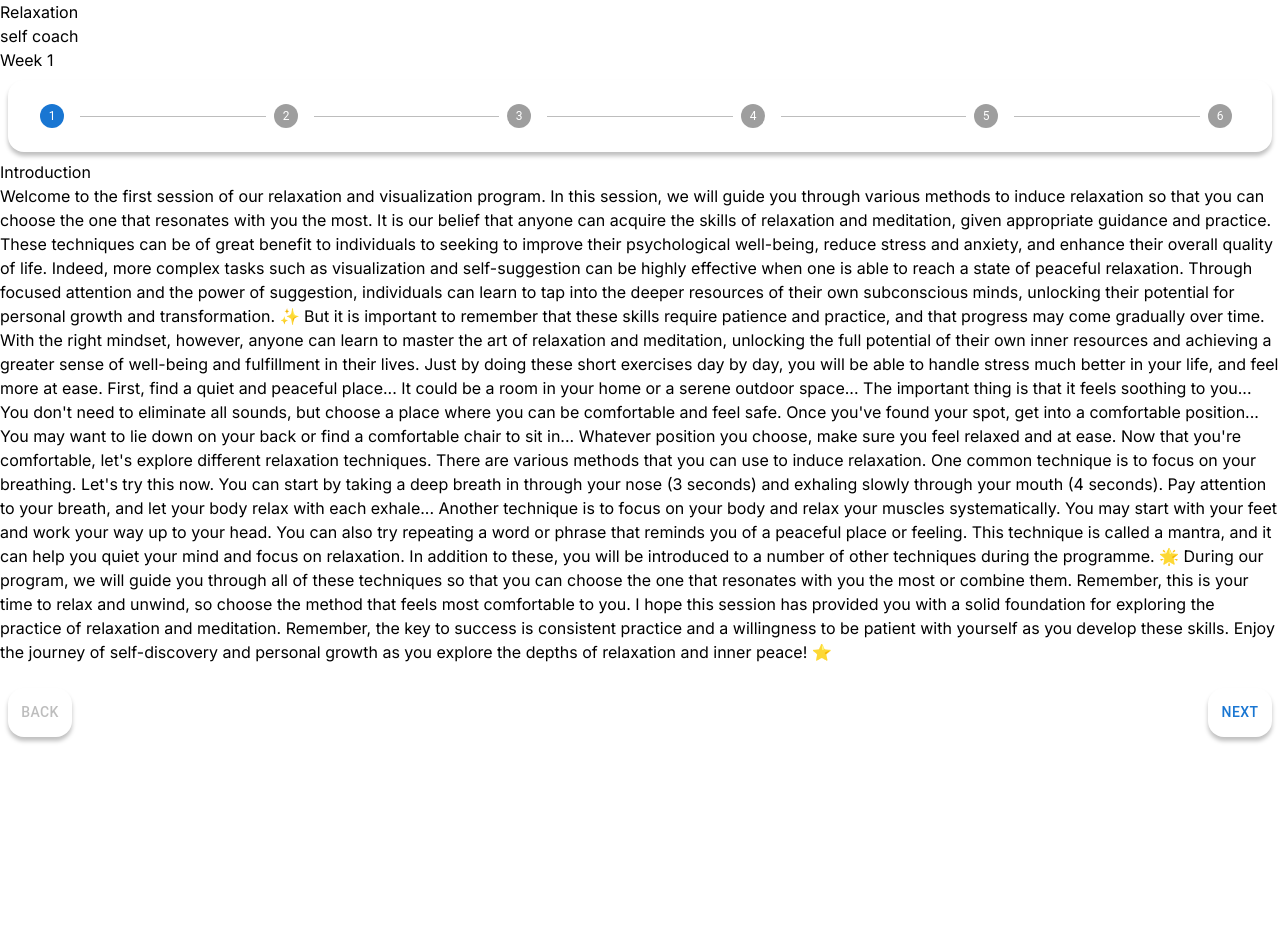
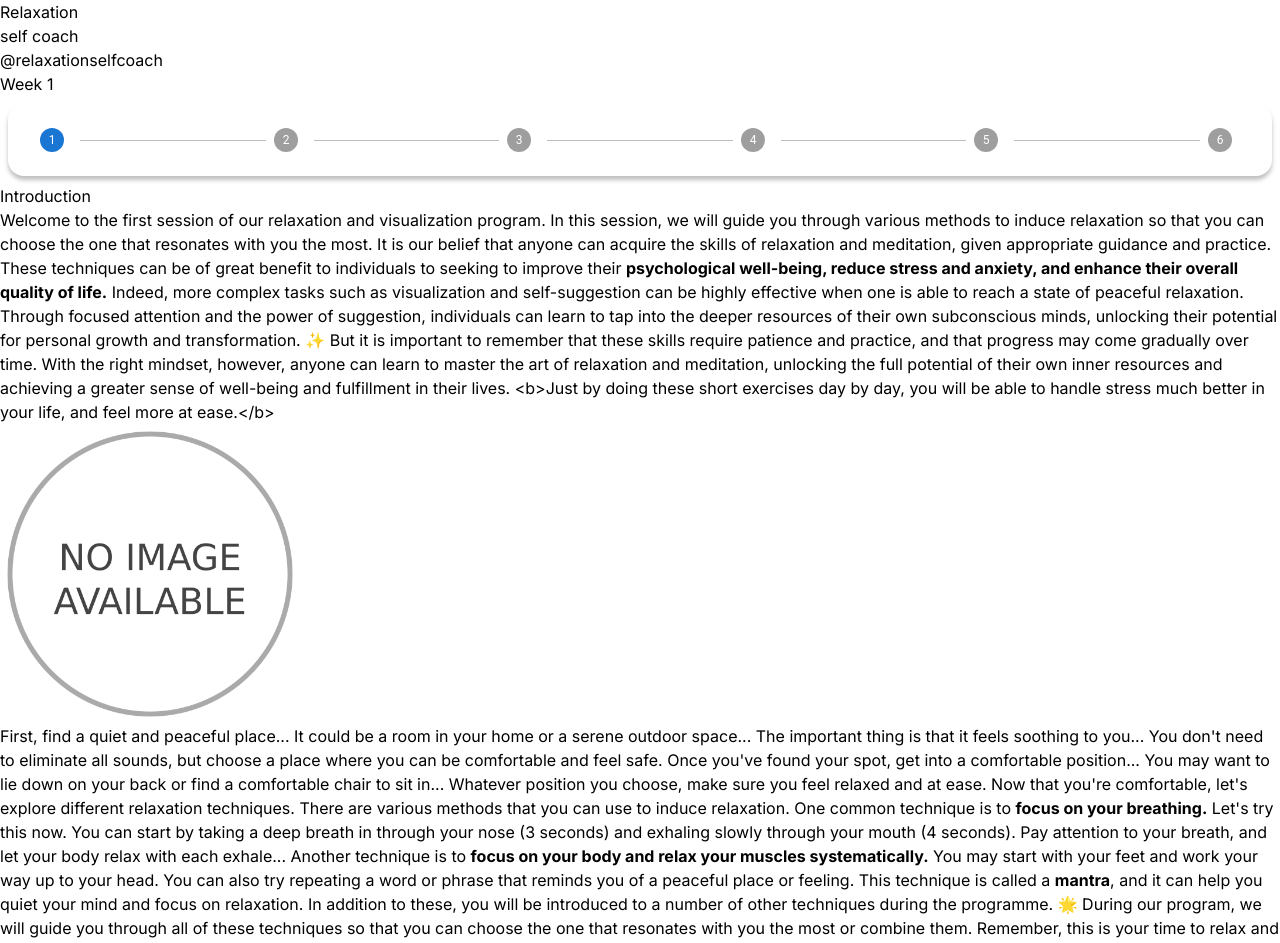
Before and after one commit to Csaba19999/weekly-e-learn, a Next.js app: page /week/1/1 in a window 1280 px wide. Shown: the top 943 px of the page. Before the commit the page ends 800 px from the top, so only its background shows below. Built offline with nearby package versions, Linux system fonts and the light colour scheme.

Commit message:
Update text and add placeholder image

```diff
--- a/app/layout.tsx
+++ b/app/layout.tsx
@@ -17,10 +17,18 @@ export default function RootLayout({
   return (
     <html lang="en">
       <body className={inter.className + " bg-[#f3fdfd]"}>
-        <h1 className="ml-auto w-min text-5xl text-neutral-800 font-bold p-6 m-4 border-2 border-neutral-600">
-          Relaxation <br />
-          self coach
-        </h1>
+        <div className="flex justify-center md:justify-end">
+          <div className="flex flex-col items-center">
+            <h1 className="m-4 w-min text-5xl text-neutral-800 font-bold p-6 border-2 border-neutral-600">
+              Relaxation <br />
+              self coach
+            </h1>
+            <a href="mailto:relaxationselfcoach@gmail.com">
+              @relaxationselfcoach
+            </a>
+          </div>
+        </div>
+
         {children}
       </body>
     </html>
--- a/app/week/1/[key]/page.tsx
+++ b/app/week/1/[key]/page.tsx
@@ -1,5 +1,6 @@
 import VideoWatchStep from "@/component/stepper/VideoWatchStep/VideoWatchStep";
 import HorizontalLinearStepper from "@/component/stepper/stepper";
+import Image from "next/image";
 
 export default function WeekOne() {
   return (
@@ -36,13 +37,37 @@ const steps = [
     label: "Introduction",
     element: (
       <p className="whitespace-pre-line">
-        {`Welcome to the first session of our relaxation and visualization program. In this session, we will guide you through various methods to induce relaxation so that you can choose the one that resonates with you the most. It is our belief that anyone can acquire the skills of relaxation and meditation, given appropriate guidance and practice. These techniques can be of great benefit to individuals to seeking to improve their psychological well-being, reduce stress and anxiety, and enhance their overall quality of life. Indeed, more complex tasks such as visualization and self-suggestion can be highly effective when one is able to reach a state of peaceful relaxation. Through focused attention and the power of suggestion, individuals can learn to tap into the deeper resources of their own subconscious minds, unlocking their potential for personal growth and transformation. ✨
+        {`Welcome to the first session of our relaxation and visualization program. In this session, we will guide you through various methods to induce relaxation so that you can choose the one that resonates with you the most. It is our belief that anyone can acquire the skills of relaxation and meditation, given appropriate guidance and practice. These techniques can be of great benefit to individuals to seeking to improve their `}
+        <b>
+          psychological well-being, reduce stress and anxiety, and enhance their
+          overall quality of life.
+        </b>
+        {` Indeed, more complex tasks such as visualization and self-suggestion can be highly effective when one is able to reach a state of peaceful relaxation. Through focused attention and the power of suggestion, individuals can learn to tap into the deeper resources of their own subconscious minds, unlocking their potential for personal growth and transformation. ✨
 
-But it is important to remember that these skills require patience and practice, and that progress may come gradually over time. With the right mindset, however, anyone can learn to master the art of relaxation and meditation, unlocking the full potential of their own inner resources and achieving a greater sense of well-being and fulfillment in their lives. Just by doing these short exercises day by day, you will be able to handle stress much better in your life, and feel more at ease.
+But it is important to remember that these skills require patience and practice, and that progress may come gradually over time. With the right mindset, however, anyone can learn to master the art of relaxation and meditation, unlocking the full potential of their own inner resources and achieving a greater sense of well-being and fulfillment in their lives. <b>Just by doing these short exercises day by day, you will be able to handle stress much better in your life, and feel more at ease.</b>`}
+        <Image
+          src={"/No_image_available.svg.png"}
+          width={300}
+          height={200}
+          alt="kép----------------------------------------------------------------------------------------------------------------------------------------------------kép"
+          className="max-w-full mx-auto my-4"
+        />
+        {`
 
-First, find a quiet and peaceful place... It could be a room in your home or a serene outdoor space... The important thing is that it feels soothing to you... You don't need to eliminate all sounds, but choose a place where you can be comfortable and feel safe. Once you've found your spot, get into a comfortable position... You may want to lie down on your back or find a comfortable chair to sit in... Whatever position you choose, make sure you feel relaxed and at ease. Now that you're comfortable, let's explore different relaxation techniques. There are various methods that you can use to induce relaxation. One common technique is to focus on your breathing. Let's try this now. You can start by taking a deep breath in through your nose (3 seconds) and exhaling slowly through your mouth (4 seconds). Pay attention to your breath, and let your body relax with each exhale... Another technique is to focus on your body and relax your muscles systematically. You may start with your feet and work your way up to your head. You can also try repeating a word or phrase that reminds you of a peaceful place or feeling. This technique is called a mantra, and it can help you quiet your mind and focus on relaxation. In addition to these, you will be introduced to a number of other techniques during the programme. 🌟
+First, find a quiet and peaceful place... It could be a room in your home or a serene outdoor space... The important thing is that it feels soothing to you... You don't need to eliminate all sounds, but choose a place where you can be comfortable and feel safe. Once you've found your spot, get into a comfortable position... You may want to lie down on your back or find a comfortable chair to sit in... Whatever position you choose, make sure you feel relaxed and at ease. Now that you're comfortable, let's explore different relaxation techniques. There are various methods that you can use to induce relaxation. One common technique is to `}
+        <b>focus on your breathing.</b>
+        {` Let's try this now. You can start by taking a deep breath in through your nose (3 seconds) and exhaling slowly through your mouth (4 seconds). Pay attention to your breath, and let your body relax with each exhale... Another technique is to `}
+        <b>focus on your body and relax your muscles systematically.</b>
+        {` You may start with your feet and work your way up to your head. You can also try repeating a word or phrase that reminds you of a peaceful place or feeling. This technique is called a `}
+        <b>mantra</b>
+        {`, and it can help you quiet your mind and focus on relaxation. In addition to these, you will be introduced to a number of other techniques during the programme. 🌟
 
-During our program, we will guide you through all of these techniques so that you can choose the one that resonates with you the most or combine them. Remember, this is your time to relax and unwind, so choose the method that feels most comfortable to you. I hope this session has provided you with a solid foundation for exploring the practice of relaxation and meditation. Remember, the key to success is consistent practice and a willingness to be patient with yourself as you develop these skills.
+During our program, we will guide you through all of these techniques so that you can choose the one that resonates with you the most or combine them. Remember, this is your time to relax and unwind, so choose the method that feels most comfortable to you. I hope this session has provided you with a solid foundation for exploring the practice of relaxation and meditation. Remember, the `}
+        <b>
+          key to success is consistent practice and a willingness to be patient
+          with yourself
+        </b>
+        {` as you develop these skills.
 
 Enjoy the journey of self-discovery and personal growth as you explore the depths of relaxation and inner peace! ⭐️`}
       </p>
@@ -50,33 +75,29 @@ Enjoy the journey of self-discovery and personal growth as you explore the depth
   },
   {
     label: "Relaxation self coach: I. module",
-    element: (
-      <VideoWatchStep src="https://youtu.be/UvfmeLGPi_M" />
-    ),
+    element: <VideoWatchStep src="https://youtu.be/UvfmeLGPi_M" />,
   },
   {
     label: `You did it! You completed the first module! We are thrilled to see your
     progress and dedication. Remember, every time you practice mindfulness,
     you are investing in your well-being. Keep up the great work!
 
-    It is recommended that you wait 2-3 days between modules and only then continue practising. But if you want, you can of course practice these techniques every day by returning to the videos again!`,
+    We recommend that you wait a day or two before starting the next module, but in the meantime you can practice the exercises from the previous module again. Listen to your own inner world and go at a pace that is comfortable for you, even if it's a few times a week or all the days of the week!`,
     element: null,
   },
   {
     label: "Relaxation self coach: II. module",
-    element: (
-      <VideoWatchStep src="https://youtu.be/5KniEQ3gxM0" />
-    ),
+    element: <VideoWatchStep src="https://youtu.be/5KniEQ3gxM0" />,
   },
   {
     label: `Congratulations! You've successfully completed the second module of our program, and we're truly excited to witness your progress and commitment to your well-being. It's important to recognize that each time you engage in mindfulness practices, you're actively investing in your overall health and happiness. Keep up the excellent work!
-    \n\nIt is recommended that you wait 2-3 days between modules and only then continue practising. But if you want, you can of course practice these techniques every day by returning to the videos again!`,
+    \n\nWe recommend that you wait a day or two before starting the next module, but in the meantime you can practice the exercises from the previous module again. Listen to your own inner world and go at a pace that is comfortable for you, even if it's a few times a week or all the days of the week!`,
     element: null,
   },
   {
     label: "Relaxation self coach: III. module",
     element: (
-      <VideoWatchStep src="https://www.youtube.com/watch?v=liKa5miYrbk" />
+      <VideoWatchStep src="https://www.youtube.com/watch?v=JmQhQnLzvXk" />
     ),
   },
 ];
```
Also changed, not shown: public/No_image_available.svg.png (added).
